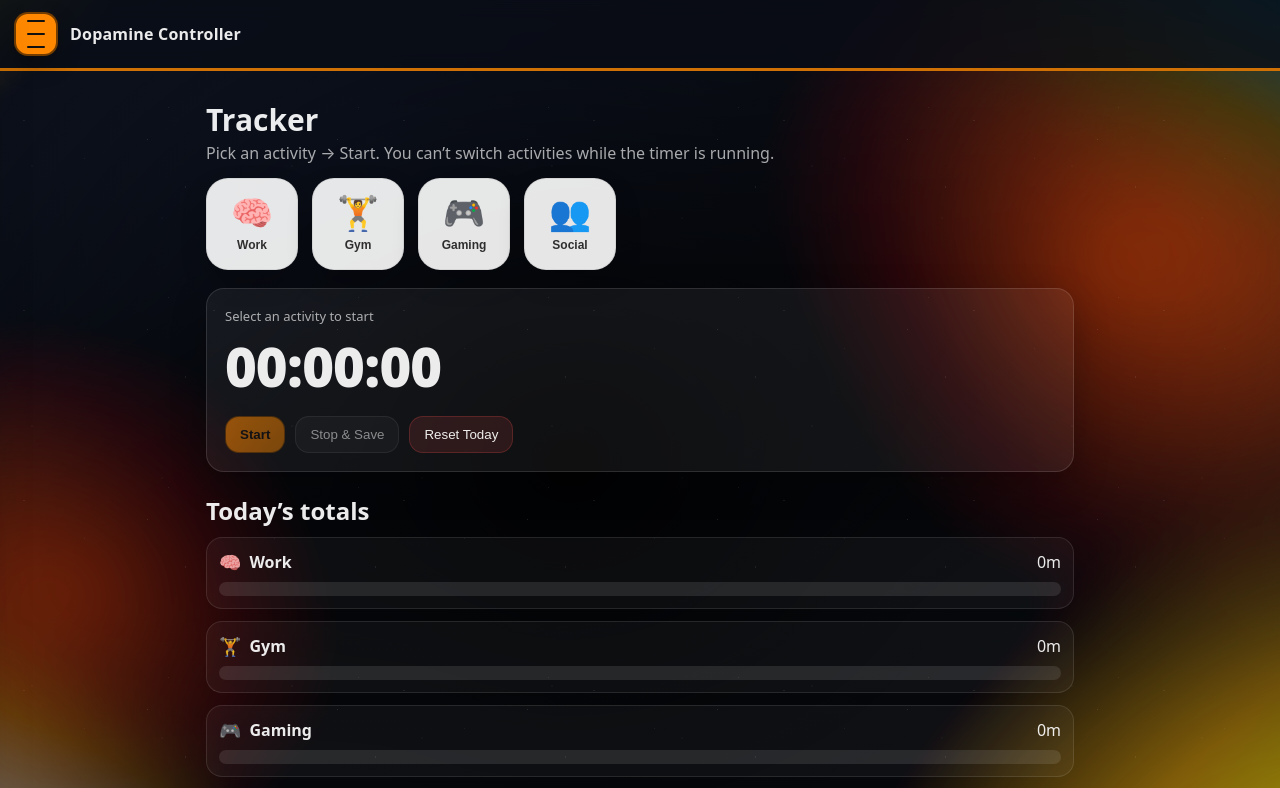
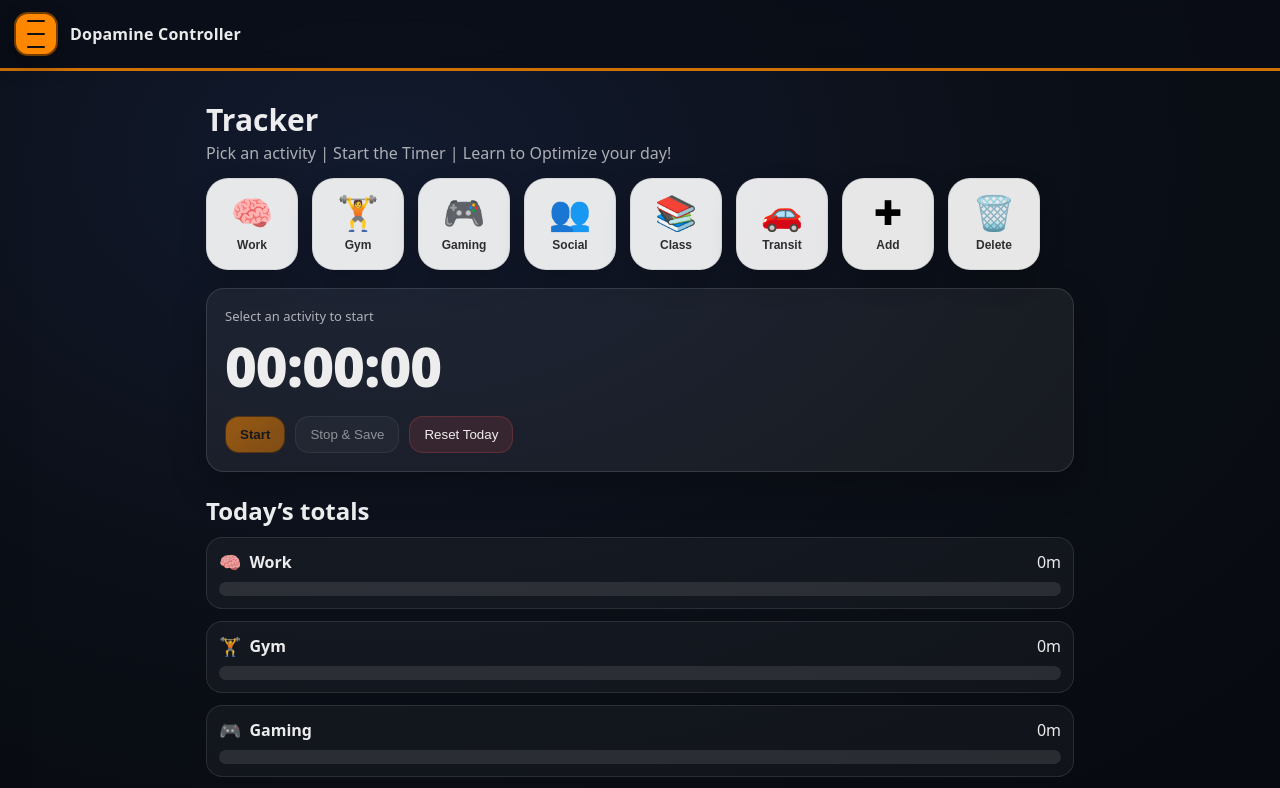
Before and after one commit to kadenh90/Dopamine-Control, a React (Vite) app: page /stopwatch in a window 1280 px wide. Shown: the top 788 px of the page. Built offline with nearby package versions, Linux system fonts and the light colour scheme.

Commit message:
implemnted add and delete button and functionality

```diff
--- a/src/Stopwatch.jsx
+++ b/src/Stopwatch.jsx
@@ -1,12 +1,25 @@
 import { useEffect, useMemo, useRef, useState } from "react";
 
-const ACTIVITIES = [
+/** -----------------------------
+ *  Defaults + Actions
+ *  ---------------------------- */
+const DEFAULT_ACTIVITIES = [
   { key: "work", label: "Work", emoji: "🧠" },
   { key: "gym", label: "Gym", emoji: "🏋️" },
   { key: "gaming", label: "Gaming", emoji: "🎮" },
   { key: "social", label: "Social", emoji: "👥" },
+  { key: "class", label: "Class", emoji: "📚" },
+  { key: "transportation", label: "Transit", emoji: "🚗" },
 ];
 
+const ACTIONS = [
+  { key: "add", label: "Add", emoji: "✚" },
+  { key: "delete", label: "Delete", emoji: "🗑️" },
+];
+
+/** -----------------------------
+ *  Utils
+ *  ---------------------------- */
 function todayKey() {
   const d = new Date();
   const yyyy = d.getFullYear();
@@ -28,6 +41,9 @@ function formatMinutes(ms) {
   return mins >= 60 ? `${(mins / 60).toFixed(1)}h` : `${Math.round(mins)}m`;
 }
 
+/** -----------------------------
+ *  Totals persistence (per day)
+ *  ---------------------------- */
 function loadTotals() {
   const key = `totals:${todayKey()}`;
   try {
@@ -43,6 +59,44 @@ function saveTotals(totals) {
   localStorage.setItem(key, JSON.stringify(totals));
 }
 
+/** -----------------------------
+ *  Activities persistence
+ *  ---------------------------- */
+function loadActivities() {
+  const key = "activities:v1";
+  try {
+    const arr = JSON.parse(localStorage.getItem(key) || "null");
+    return Array.isArray(arr) ? arr : DEFAULT_ACTIVITIES;
+  } catch {
+    return DEFAULT_ACTIVITIES;
+  }
+}
+
+function saveActivities(activities) {
+  const key = "activities:v1";
+  localStorage.setItem(key, JSON.stringify(activities));
+}
+
+// makes unique key from label
+function makeActivityKey(label, existingKeys) {
+  const base = label
+    .trim()
+    .toLowerCase()
+    .replace(/\s+/g, "_")
+    .replace(/[^a-z0-9_]/g, "");
+
+  let key = base || "activity";
+  let i = 2;
+  while (existingKeys.has(key)) {
+    key = `${base || "activity"}_${i}`;
+    i++;
+  }
+  return key;
+}
+
+/** -----------------------------
+ *  UI Components
+ *  ---------------------------- */
 function ActivityTile({ emoji, label, selected, disabled, onClick }) {
   return (
     <button
@@ -61,7 +115,23 @@ function ActivityTile({ emoji, label, selected, disabled, onClick }) {
   );
 }
 
+/** -----------------------------
+ *  Main Component
+ *  ---------------------------- */
 export default function Stopwatch() {
+  // activities are now stateful
+  const [activities, setActivities] = useState(() => loadActivities());
+
+  // Add modal state + inputs
+  const [showAddModal, setShowAddModal] = useState(false);
+  const [newLabel, setNewLabel] = useState("");
+  const [newEmoji, setNewEmoji] = useState("");
+
+  // Delete modal state + selection
+  const [showDeleteModal, setShowDeleteModal] = useState(false);
+  const [deleteKey, setDeleteKey] = useState("");
+
+  // timer state
   const [selected, setSelected] = useState(null);
   const [running, setRunning] = useState(false);
   const [elapsedMs, setElapsedMs] = useState(0);
@@ -71,6 +141,12 @@ export default function Stopwatch() {
 
   const [totals, setTotals] = useState(() => loadTotals());
 
+  /** persist activities */
+  useEffect(() => {
+    saveActivities(activities);
+  }, [activities]);
+
+  /** timer loop */
   useEffect(() => {
     if (!running) return;
 
@@ -81,9 +157,65 @@ export default function Stopwatch() {
     return () => clearInterval(intervalRef.current);
   }, [running]);
 
+  /** persist totals */
   useEffect(() => {
     saveTotals(totals);
   }, [totals]);
+
+  function openAddModal() {
+    setNewLabel("");
+    setNewEmoji("");
+    setShowAddModal(true);
+  }
+
+  function closeAddModal() {
+    setShowAddModal(false);
+  }
+
+  function addActivity() {
+    const label = newLabel.trim();
+    const emoji = newEmoji.trim();
+    if (!label || !emoji) return;
+
+    setActivities((prev) => {
+      const existingKeys = new Set(prev.map((a) => a.key));
+      const key = makeActivityKey(label, existingKeys);
+      const next = [...prev, { key, label, emoji }];
+      setSelected(key);
+      return next;
+    });
+
+    closeAddModal();
+  }
+
+  function openDeleteModal() {
+    const firstKey = activities[0]?.key || "";
+    setDeleteKey(firstKey);
+    setShowDeleteModal(true);
+  }
+
+  function closeDeleteModal() {
+    setShowDeleteModal(false);
+  }
+
+  function deleteActivity() {
+    if (!deleteKey) return;
+
+    // remove from activities list
+    setActivities((prev) => prev.filter((a) => a.key !== deleteKey));
+
+    // remove from today's totals
+    setTotals((prev) => {
+      const next = { ...prev };
+      delete next[deleteKey];
+      return next;
+    });
+
+    // clear selection if you deleted the selected activity
+    if (selected === deleteKey) setSelected(null);
+
+    closeDeleteModal();
+  }
 
   function start() {
     if (!selected || running) return;
@@ -118,21 +250,19 @@ export default function Stopwatch() {
   }
 
   const maxMs = useMemo(() => {
-    const vals = ACTIVITIES.map((a) => totals[a.key] || 0);
+    const vals = activities.map((a) => totals[a.key] || 0);
     return Math.max(1, ...vals);
-  }, [totals]);
+  }, [totals, activities]);
 
   const canStart = !!selected && !running;
 
   return (
     <div className="page">
       <h1 className="page__title">Tracker</h1>
-      <p className="page__subtitle">
-        Pick an activity → Start. You can’t switch activities while the timer is running.
-      </p>
+      <p className="page__subtitle">Pick an activity | Start the Timer | Learn to Optimize your day!</p>
 
       <div className="tileRow tileRow--tight">
-        {ACTIVITIES.map((a) => (
+        {activities.map((a) => (
           <ActivityTile
             key={a.key}
             emoji={a.emoji}
@@ -142,12 +272,99 @@ export default function Stopwatch() {
             onClick={() => setSelected(a.key)}
           />
         ))}
+
+        {ACTIONS.map((a) => (
+          <ActivityTile
+            key={a.key}
+            emoji={a.emoji}
+            label={a.label}
+            selected={false}
+            disabled={running}
+            onClick={() => {
+              if (a.key === "add") openAddModal();
+              if (a.key === "delete") openDeleteModal();
+            }}
+          />
+        ))}
       </div>
 
+      {/* Add Activity Modal */}
+      {showAddModal && (
+        <div className="modalOverlay" onClick={closeAddModal}>
+          <div className="modalCard" onClick={(e) => e.stopPropagation()}>
+            <h3>Add Activity</h3>
+
+            <label className="modalField">
+              <div className="modalLabel">Activity name</div>
+              <input
+                value={newLabel}
+                onChange={(e) => setNewLabel(e.target.value)}
+                placeholder="e.g., Study"
+              />
+            </label>
+
+            <label className="modalField">
+              <div className="modalLabel">Emoji (paste one)</div>
+              <input
+                value={newEmoji}
+                onChange={(e) => setNewEmoji(e.target.value)}
+                placeholder="e.g., 📖"
+              />
+            </label>
+
+            <div className="modalActions">
+              <button type="button" className="btn btn--ghost" onClick={closeAddModal}>
+                Cancel
+              </button>
+              <button
+                type="button"
+                className="btn btn--primary"
+                onClick={addActivity}
+                disabled={!newLabel.trim() || !newEmoji.trim()}
+              >
+                Save
+              </button>
+            </div>
+          </div>
+        </div>
+      )}
+
+      {/* Delete Activity Modal */}
+      {showDeleteModal && (
+        <div className="modalOverlay" onClick={closeDeleteModal}>
+          <div className="modalCard" onClick={(e) => e.stopPropagation()}>
+            <h3>Delete Activity</h3>
+
+            <label className="modalField">
+              <div className="modalLabel">Choose an activity</div>
+              <select value={deleteKey} onChange={(e) => setDeleteKey(e.target.value)}>
+                {activities.map((a) => (
+                  <option key={a.key} value={a.key}>
+                    {a.emoji} {a.label}
+                  </option>
+                ))}
+              </select>
+            </label>
+
+            <div className="modalActions">
+              <button type="button" className="btn btn--ghost" onClick={closeDeleteModal}>
+                Cancel
+              </button>
+              <button
+                type="button"
+                className="btn btn--danger"
+                onClick={deleteActivity}
+                disabled={!deleteKey || activities.length === 0}
+              >
+                Delete
+              </button>
+            </div>
+          </div>
+        </div>
+      )}
+
       <div className="card">
-        <div className="card__meta">
-          {running ? "Running" : selected ? "Ready" : "Select an activity to start"}
-        </div>
+        <div className="card__meta">{running ? "Running" : selected ? "Ready" : "Select an activity to start"}</div>
 
         <div className="timerText">{formatHMS(elapsedMs)}</div>
 
@@ -170,7 +387,7 @@ export default function Stopwatch() {
         <h2 className="section__title">Today’s totals</h2>
 
         <div className="summaryGrid">
-          {ACTIVITIES.map((a) => {
+          {activities.map((a) => {
             const ms = totals[a.key] || 0;
             const pct = Math.max(0, Math.min(100, (ms / maxMs) * 100));
 
@@ -191,10 +408,6 @@ export default function Stopwatch() {
             );
           })}
         </div>
-
-        <p className="hint">
-          Bars auto-scale to your longest activity today (so 5m or 2h both work).
-        </p>
       </div>
     </div>
   );
--- a/src/index.css
+++ b/src/index.css
@@ -55,66 +55,6 @@ body::after {
   z-index: 0;
   transform: translate3d(0,0,0);
 }
-
-/* blobs */
-body::before {
-  background:
-    /* top-left */
-    radial-gradient(70vmax 55vmax at 12% 18%, rgb(252, 235, 1) 0%, rgba(140, 90, 255, 0.00) 62%),
-
-    /* top-right */
-    radial-gradient(75vmax 55vmax at 88% 22%, rgba(0, 170, 255, 0.42) 0%, rgba(0, 170, 255, 0.00) 62%),
-
-    /* bottom-left */
-    radial-gradient(75vmax 60vmax at 16% 88%, rgb(255, 255, 255) 0%, rgba(180, 60, 255, 0.00) 62%),
-
-    /* bottom-right */
-    radial-gradient(75vmax 60vmax at 86% 82%, rgb(255, 209, 2) 0%, rgba(40, 180, 255, 0.00) 62%),
-
-    /* center spread */
-    radial-gradient(95vmax 80vmax at 50% 55%, rgb(0, 0, 0) 0%, rgba(90, 120, 255, 0.00) 68%),
-
-    /* subtle orange accents, spread */
-    radial-gradient(55vmax 45vmax at 72% 45%, rgba(255, 136, 0, 0.596) 0%, rgba(255, 136, 0, 0.00) 60%),
-    radial-gradient(45vmax 36vmax at 30% 62%, rgba(255, 136, 0, 0.555) 0%, rgba(255, 136, 0, 0.00) 60%);
-
-  opacity: 0.95;
-  mix-blend-mode: normal;
-  filter: blur(28px) saturate(170%) contrast(125%);
-  animation: nebulaDrift 22s ease-in-out infinite alternate;
-}
-
-/* Stars + dust */
-body::after {
-  background:
-    /* stars */
-    radial-gradient(1px 1px at 10% 20%, rgba(255,255,255,0.28) 50%, transparent 52%),
-    radial-gradient(1px 1px at 30% 70%, rgba(255,255,255,0.18) 50%, transparent 52%),
-    radial-gradient(1px 1px at 55% 35%, rgba(255,255,255,0.22) 50%, transparent 52%),
-    radial-gradient(1px 1px at 75% 60%, rgba(255,255,255,0.16) 50%, transparent 52%),
-    radial-gradient(1px 1px at 90% 25%, rgba(255,255,255,0.14) 50%, transparent 52%),
-    radial-gradient(1px 1px at 22% 45%, rgba(255,255,255,0.12) 50%, transparent 52%),
-    radial-gradient(1px 1px at 66% 18%, rgba(255,255,255,0.15) 50%, transparent 52%),
-
-    /* tiny dust specks */
-    radial-gradient(2px 2px at 15% 55%, rgba(255,255,255,0.06) 40%, transparent 42%),
-    radial-gradient(2px 2px at 65% 75%, rgba(255,255,255,0.05) 40%, transparent 42%);
-
-  background-size: 190px 190px, 190px 190px, 190px 190px, 190px 190px, 190px 190px, 190px 190px, 190px 190px, 260px 260px, 260px 260px;
-  opacity: 0.50;
-  animation: starsDrift 95s linear infinite;
-}
-
-@keyframes nebulaDrift {
-  0%   { transform: translate3d(-4%, -3%, 0) scale(1.06) rotate(0.8deg); }
-  100% { transform: translate3d( 4%,  3%, 0) scale(1.10) rotate(-0.8deg); }
-}
-
-@keyframes starsDrift {
-  from { transform: translate3d(0, 0, 0); }
-  to   { transform: translate3d(-260px, 260px, 0); }
-}
-
 @media (prefers-reduced-motion: reduce) {
   body::before,
   body::after { animation: none !important; }
@@ -178,7 +118,7 @@ a:hover { color: white; }
   width: 280px;
   z-index: 70;
   padding: 14px;
-  background: rgba(18, 24, 38, 0.92);
+  background: rgba(151, 104, 3, 0.92);
   backdrop-filter: blur(10px);
   border-right: 1px solid var(--border);
   box-shadow: var(--shadow);
@@ -194,13 +134,13 @@ a:hover { color: white; }
 }
 
 .drawer__title { font-weight: 900; }
-
+/* drawer x button*/
 .drawer__close {
   width: 40px;
   height: 40px;
   border-radius: 14px;
   border: 1px solid var(--border);
-  background: rgba(255,255,255,0.06);
+  background: rgb(0, 0, 0);
   color: var(--text);
   cursor: pointer;
 }
@@ -215,11 +155,11 @@ a:hover { color: white; }
   padding: 12px 14px;
   border-radius: 14px;
   border: 1px solid var(--border);
-  background: rgba(255,255,255,0.06);
+  background: rgb(0, 0, 0);
 }
 .drawer__link:hover {
   border-color: rgba(255,255,255,0.22);
-  background: rgba(255,255,255,0.10);
+  background: rgba(194, 178, 163, 0.829);
 }
 
 .drawer__hint {
@@ -462,3 +402,101 @@ a:hover { color: white; }
 }
 
 .modalActions { display: flex; gap: 10px; }
+
+/* Full-screen dimmed background */
+.modalOverlay {
+  position: fixed;
+  inset: 0;              /* top:0; right:0; bottom:0; left:0 */
+  display: flex;
+  align-items: center;
+  justify-content: center;
+  z-index: 9999;
+  background: rgba(0, 0, 0, 0.55);
+}
+
+/* The popup card */
+.modalCard {
+  width: min(520px, 92vw);
+  border-radius: 16px;
+  padding: 16px;
+  background: rgba(20, 20, 20, 0.95);  /* adjust to match your theme */
+  border: 1px solid rgba(255, 255, 255, 0.12);
+  box-shadow: 0 18px 50px rgba(0, 0, 0, 0.5);
+}
+
+/* Optional: make labels/fields look nicer */
+.modalField {
+  display: block;
+  margin-top: 12px;
+}
+
+.modalLabel {
+  font-size: 12px;
+  opacity: 0.8;
+  margin-bottom: 6px;
+}
+
+.modalCard input {
+  width: 100%;
+  padding: 10px 12px;
+  border-radius: 12px;
+  border: 1px solid rgba(255,255,255,0.12);
+  background: rgba(255,255,255,0.06);
+  color: inherit;
+  outline: none;
+}
+
+.modalActions {
+  display: flex;
+  gap: 10px;
+  justify-content: flex-end;
+  margin-top: 14px;
+}
+/* ---------- Modal (overlay + centered card) ---------- */
+.modalOverlay {
+  position: fixed;
+  inset: 0;
+  display: flex;
+  align-items: center;
+  justify-content: center;
+  z-index: 9999;
+  background: rgba(0, 0, 0, 0.55);
+}
+
+.modalCard {
+  width: min(520px, 92vw);
+  border-radius: 16px;
+  padding: 16px;
+  background: rgba(20, 20, 20, 0.95);
+  border: 1px solid rgba(255, 255, 255, 0.12);
+  box-shadow: 0 18px 50px rgba(0, 0, 0, 0.5);
+}
+
+.modalField {
+  display: block;
+  margin-top: 12px;
+}
+
+.modalLabel {
+  font-size: 12px;
+  opacity: 0.8;
+  margin-bottom: 6px;
+}
+
+.modalCard input,
+.modalCard select {
+  width: 100%;
+  padding: 10px 12px;
+  border-radius: 12px;
+  border: 1px solid rgba(255, 255, 255, 0.12);
+  background: rgba(255, 255, 255, 0.06);
+  color: inherit;
+  outline: none;
+}
+
+.modalActions {
+  display: flex;
+  gap: 10px;
+  justify-content: flex-end;
+  margin-top: 14px;
+}
```
